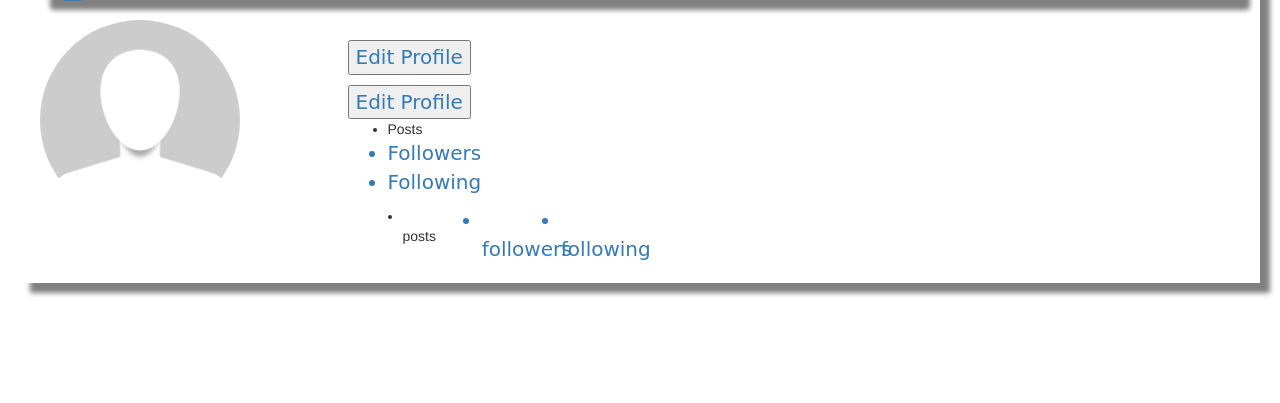
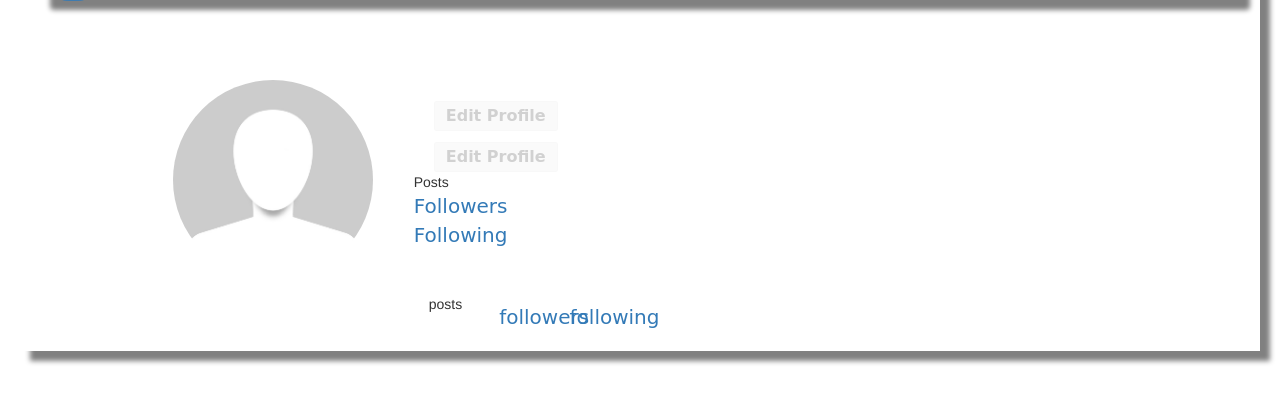
Before and after one commit to Kernael92/kernel-instagram, a Django app: template instagram/templates/all-instagram/profile.html in a window 1280 px wide. Shown: the part 92-495 px from the top of the page. Run offline with Django 3.2, Linux system fonts and the light colour scheme; the template is opened without the code that fills it, so the values that code supplies are empty; some libraries are stand-ins or nearby versions.

Commit message:
add styling to the profile page

```diff
--- a/instagram/forms.py
+++ b/instagram/forms.py
@@ -6,7 +6,7 @@ from .models import Image, Profile, Comment
 class PostPictureForm(ModelForm):
     class Meta:
         model = Image
-        fields = ['image_name', 'image']
+        fields = ['image_name', 'image', 'image_caption']
 class ProfileEditForm(ModelForm):
     class Meta:
         model = Profile
--- a/instagram/static/css/instagram.css
+++ b/instagram/static/css/instagram.css
@@ -88,3 +88,38 @@ a {
     font-size: 25px;
     color: #333 * 3;
 }
+.profile {
+    max-width: 975px;
+    padding: 60px 20px 0;
+    margin: 0 auto;
+}
+.profile-head {
+    margin: 40px;
+    text-align: center;
+
+}
+.edit-profile {
+    margin-left: 20px;
+    margin-right: 11px;
+    font-size: 16px;
+    font-weight: 600;
+    color: rgba(153, 153, 153, 0.425);
+    border: 1px solid rgba(153, 153, 153, 0.021);
+    border-radius: 3px;
+    padding: 0 11px;
+    line-height: 28px;
+    background-color: #fafafa;
+}
+.follow-toggle__container {
+    margin-top: 20px;
+}
+.stats {
+    list-style: none;
+    margin: 0;
+    margin-bottom: 25px;
+    padding: 0;
+}
+.stats__count {
+    display: inline-block;
+    margin-right: 40px;
+}
--- a/instagram/templates/all-instagram/base.html
+++ b/instagram/templates/all-instagram/base.html
@@ -27,7 +27,6 @@
 
         {% block scripts%}
             <script src="https://ajax.googleapis.com/ajax/libs/jquery/3.2.1/jquery.min.js"></script>
-            <link rel="stylesheet" href="{%static 'js/page.js'%}">
             {% bootstrap_javascript%}
         {% endblock%}
 
--- a/instagram/templates/all-instagram/post.html
+++ b/instagram/templates/all-instagram/post.html
@@ -7,7 +7,7 @@
 <div class="row single-post">
   <div class="single-post-card view-update {{ image.pk }}">
     <div class="header">
-      <a href="{% url 'profile' post.user_profile.user.username %}">
+      <a href="{% url 'profile' image.user_profile.user.username %}">
         {% if image.user_profile.profile_pic %}
           <img class="picture-circle--medium" src="{{ image.user_profile.profile_pic.url }}">
         {% else %}
@@ -34,7 +34,7 @@
       </div>
       <ul class="comment-list">
         <li class="comment-list__comment">
-          <a class="user" href="{% url 'profile' post.user_profile.user.username %}">
+          <a class="user" href="{% url 'profile' image.user_profile.user.username %}">
             {{ image.user_profile.user.username }}
           </a>
           <span class="comment">{{ image.image_name }}</span>
--- a/instagram/templates/all-instagram/profile.html
+++ b/instagram/templates/all-instagram/profile.html
@@ -18,7 +18,7 @@
             <div class="name-buttons">
             <h1 class="username">{{ user.username }}</h1>
             {% if request.user == user %}
-                <a class="edit-desktop" href="{% url 'profile_settings' user.username %}">
+                <a  href="{% url 'profile_settings' user.username %}">
                 <button class="edit-profile">Edit Profile</button>
                 </a>
                 <div class="options-bubbles" type="button" data-toggle="modal" data-target="#logoutModal">
@@ -71,7 +71,7 @@
         <div class="row">
         {% for image in profile.image_set.all reversed %}
             <div class="col-xs-4">
-            <div class="picture-square" style="background-image: url('{{ image.image.url }}');">
+            <div class="picture-square" style="background-image: url('{{ image.image.url }}'); width: 100%; ">
                 <a href="{% url 'post' image.pk %}">
                 <div class="content">
                     <i class="fa fa-heart" aria-hidden="true"></i> {{ image.get_number_of_likes }}
--- a/instagram/templates/navbar.html
+++ b/instagram/templates/navbar.html
@@ -28,14 +28,16 @@
                             <i class="fa fa-home {% if request.resolver_match.url_name == 'index' %}active{% endif %}" aria-hidden="true"></i>
                             </a>
                         </li>
+                        <li><a href="{% url 'profile_settings' request.user.username %}">Edit Profile</a></li>
                         <li><a href="{% url 'post_picture' %}"><i class="fa fa-upload " aria-hidden="true"></i></a></li>
                         <li><a href="{% url 'profile' request.user.username %}"><i class="fa fa-user" aria-hidden="true"></i></a></li>
+                        <li><a href="/logout">Logout</a></li>
 
 
 
                     {% else %}
                         <li><a href="accounts/login">Login</a></li>
-                        <li><a href="acounts/register">Sign Up</a></li>
+                        <li><a href="accounts/register">Sign Up</a></li>
                 {%endif%}
             </div>
         </div>
--- a/instagram/views.py
+++ b/instagram/views.py
@@ -37,12 +37,12 @@ def profile_settings(request, username):
 
     if request.method == 'POST':
         print(request.POST)
-        form = ProfileEditForm(request.POST, instance=user.profile, files=request.FILES)
+        form = ProfileEditForm(request.POST, files=request.FILES)
         if form.is_valid():
             form.save()
             return redirect(reverse('profile', kwargs={'username': user.username}))
     else:
-        form = ProfileEditForm(instance=user.userprofile)
+        form = ProfileEditForm
 
     context = {
         'user': user,
@@ -76,7 +76,7 @@ def post_picture(request):
     if request.method == 'POST':
         form = PostPictureForm(data=request.POST, files=request.FILES)
         if form.is_valid():
-            post = Image(user_profile=request.user.profile,
+            post = Image(user_profile=request.profile.user,
                           image_name=request.POST['image_name'],
                           image=request.FILES['image'],
                           image_caption=request.POST['image_caption'],
```
Also changed, not shown: instagram/models.py (+4 -5 lines), instagram/templates/all-instagram/follow_list.html (+8 -4 lines), instagram/templates/all-instagram/post_picture.html (+9 -3 lines), instagram/templates/all-instagram/profile_settings.html (+5 -4 lines), instagram/migrations/0003_auto_20181217_0934.py (added), instagram/migrations/0004_auto_20181217_0948.py (added), media/profile_pics/luiza-sayfullina-554062-unsplash.jpg (added), media/profile_pics/luiza-sayfullina-554062-unsplash_RpZ05lq.jpg (added), media/profile_pics/luiza-sayfullina-554062-unsplash_aR4lQFl.jpg (added), 2 other files.
